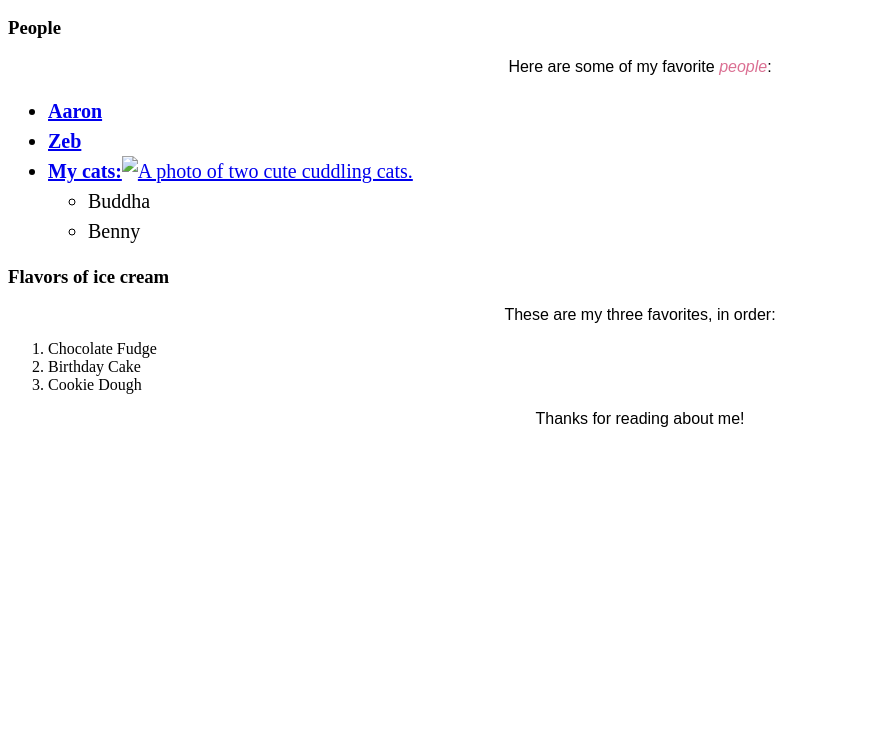
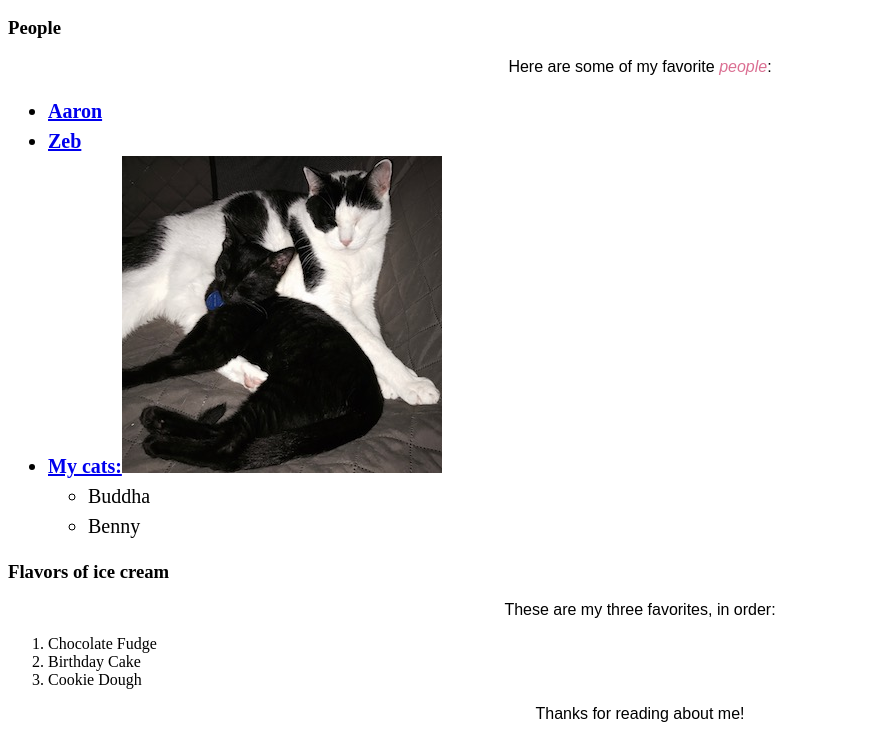
Before and after one commit to LeandraMcIntyre/my-first-webpage, a plain HTML site: page index.html in a window 1280 px wide. Shown: the part 110-849 px from the top of the page, without its empty margins (0-879 px from the left). Before the commit the page ends 800 px from the top, so only its background shows below. Drawn offline with Linux system fonts and the light colour scheme.

Commit message:
Update index.html

```diff
--- a/index.html
+++ b/index.html
@@ -13,7 +13,7 @@
     <ul>
       <li><a href="http://www.example.com/"><strong>Aaron</strong></a></li>
       <li><a href="http://www.example.com/"><strong>Zeb</strong></a></li>
-      <li><a href="http://www.example.com/"><strong>My cats:</strong><img src="images/IMG_0219 copy.jpg" alt="A photo of two cute cuddling cats."></a>
+      <li><a href="http://www.example.com/"><strong>My cats:</strong><img src="IMG_0219 copy.jpg" alt="A photo of two cute cuddling cats."></a>
         <ul>
           <li>Buddha</li>
           <li>Benny</li>
```
